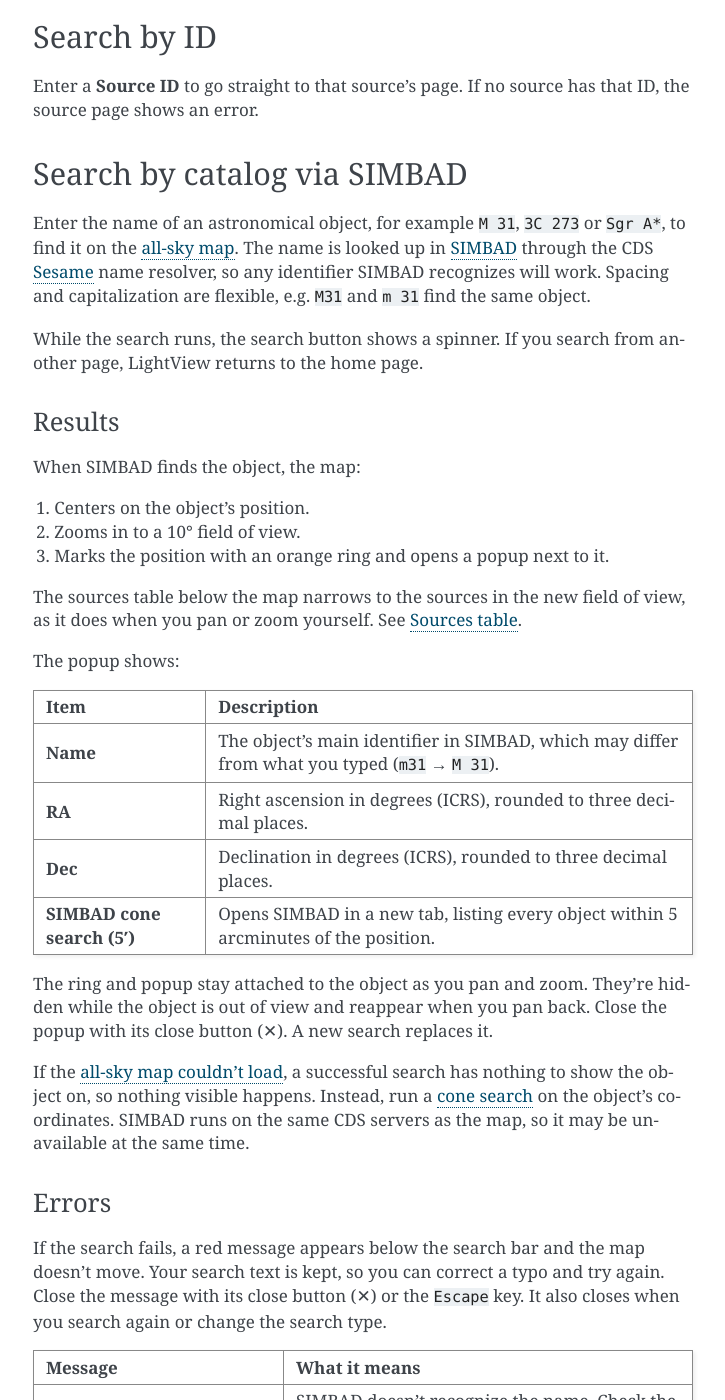
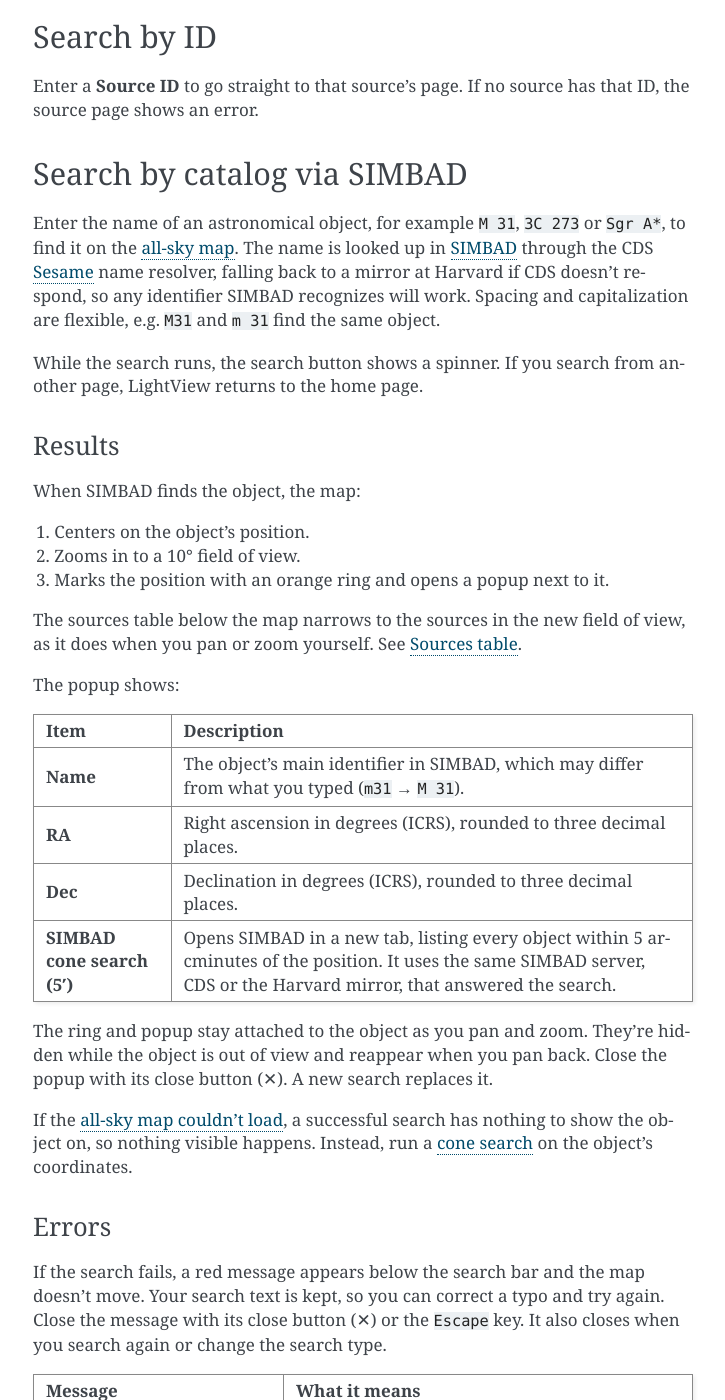
Before and after one commit to simonsobs/lightview, a Sphinx documentation site: the page built from docs/search-page.md, in a window 1280 px wide and 1400 px high, scrolled down 2970 px. Shown: the whole window, without its empty margins (387-1112 px from the left). Built offline with Sphinx 7.4.7, drawn with Linux system fonts in a browser that asks for light colours.

Commit message:
Update docs w/ CDS fallback endpoints

```diff
--- a/docs/search-page.md
+++ b/docs/search-page.md
@@ -89,7 +89,7 @@
 
 ## Search by catalog via SIMBAD
 
-Enter the name of an astronomical object, for example `M 31`, `3C 273` or `Sgr A*`, to find it on the [all-sky map](sky-explorer.md). The name is looked up in [SIMBAD](https://simbad.cds.unistra.fr/simbad/) through the CDS [Sesame](https://cds.unistra.fr/cgi-bin/Sesame) name resolver, so any identifier SIMBAD recognizes will work. Spacing and capitalization are flexible, e.g. `M31` and `m 31` find the same object.
+Enter the name of an astronomical object, for example `M 31`, `3C 273` or `Sgr A*`, to find it on the [all-sky map](sky-explorer.md). The name is looked up in [SIMBAD](https://simbad.cds.unistra.fr/simbad/) through the CDS [Sesame](https://cds.unistra.fr/cgi-bin/Sesame) name resolver, falling back to a mirror at Harvard if CDS doesn't respond, so any identifier SIMBAD recognizes will work. Spacing and capitalization are flexible, e.g. `M31` and `m 31` find the same object.
 
 While the search runs, the search button shows a spinner. If you search from another page, LightView returns to the home page.
 
@@ -105,16 +105,16 @@
 
 The popup shows:
 
-| Item                        | Description                                                                                    |
-| --------------------------- | ---------------------------------------------------------------------------------------------- |
-| **Name**                    | The object's main identifier in SIMBAD, which may differ from what you typed (`m31` → `M 31`). |
-| **RA**                      | Right ascension in degrees (ICRS), rounded to three decimal places.                            |
-| **Dec**                     | Declination in degrees (ICRS), rounded to three decimal places.                                |
-| **SIMBAD cone search (5′)** | Opens SIMBAD in a new tab, listing every object within 5 arcminutes of the position.           |
+| Item                        | Description                                                                                                                                                               |
+| --------------------------- | ------------------------------------------------------------------------------------------------------------------------------------------------------------------------- |
+| **Name**                    | The object's main identifier in SIMBAD, which may differ from what you typed (`m31` → `M 31`).                                                                            |
+| **RA**                      | Right ascension in degrees (ICRS), rounded to three decimal places.                                                                                                       |
+| **Dec**                     | Declination in degrees (ICRS), rounded to three decimal places.                                                                                                           |
+| **SIMBAD cone search (5′)** | Opens SIMBAD in a new tab, listing every object within 5 arcminutes of the position. It uses the same SIMBAD server, CDS or the Harvard mirror, that answered the search. |
 
 The ring and popup stay attached to the object as you pan and zoom. They're hidden while the object is out of view and reappear when you pan back. Close the popup with its close button (✕). A new search replaces it.
 
-If the [all-sky map couldn't load](sky-explorer.md#when-the-map-is-unavailable), a successful search has nothing to show the object on, so nothing visible happens. Instead, run a [cone search](#if-the-sky-map-is-unavailable) on the object's coordinates. SIMBAD runs on the same CDS servers as the map, so it may be unavailable at the same time.
+If the [all-sky map couldn't load](sky-explorer.md#when-the-map-is-unavailable), a successful search has nothing to show the object on, so nothing visible happens. Instead, run a [cone search](#if-the-sky-map-is-unavailable) on the object's coordinates.
 
 ### Errors
 
```
Also changed, not shown: docs/cross-matching.md (+1 -1 lines), docs/sky-explorer.md (+1 -1 lines), docs/source-page.md (+1 -1 lines).
